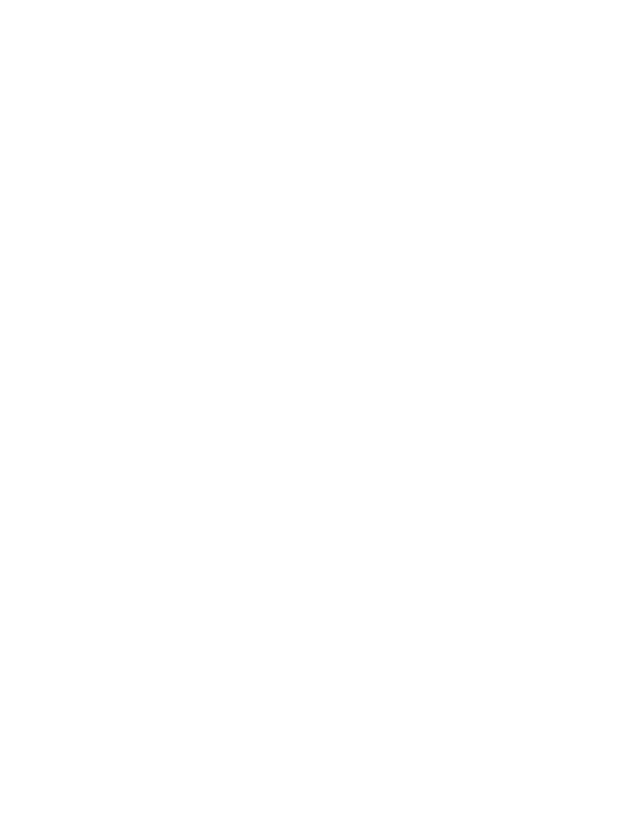
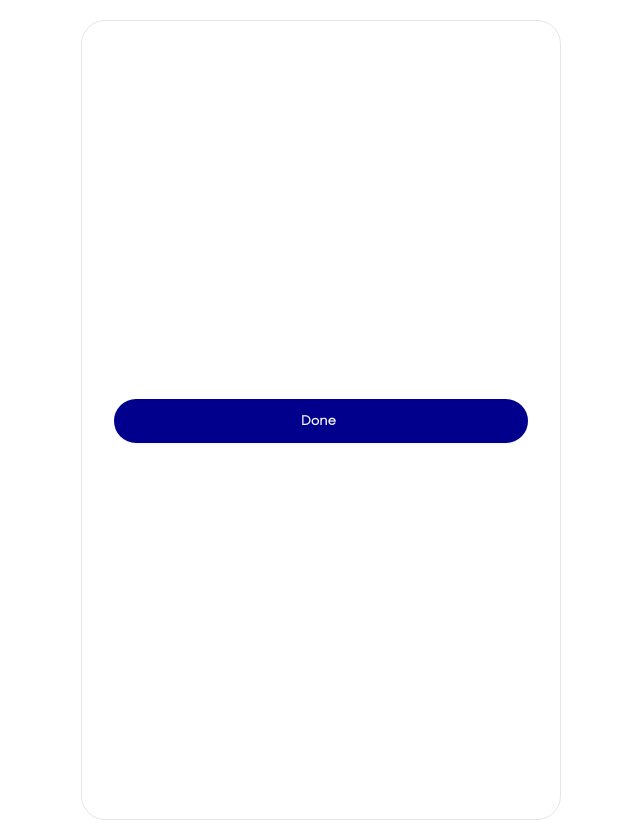
Before and after one commit to Born2shine/wizpulse, a React (Vite) app: page / in a window 1280 px wide. Before the commit this address had no page. Shown: the whole page, without its empty margins (319-959 px from the left). Before the commit the page ends 800 px from the top, so only its background shows below. Built offline with nearby package versions, Linux system fonts and the light colour scheme.

Commit message:
change onboarding route to home route

```diff
--- a/src/routes/index.tsx
+++ b/src/routes/index.tsx
@@ -3,13 +3,13 @@
 import { Route, Routes } from "react-router-dom";
 
 
-const { ONBOARDING } = routesPath;
+const { HOME } = routesPath;
 
 export default function AppRoute() {
   return (
     <>
       <Routes>
-        <Route index path={ONBOARDING} element={<Onboarding />} />
+        <Route index path={HOME} element={<Onboarding />} />
         {/* <Route index path={HOME} element={<Home />} /> */}
         {/* <Route index path={LOGIN} element={<Login />} /> */}
       </Routes>
```
Also changed, not shown: 1 other file (tests, documents, lock files or other folders).
